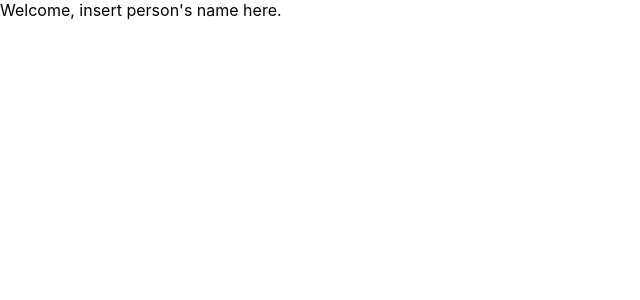
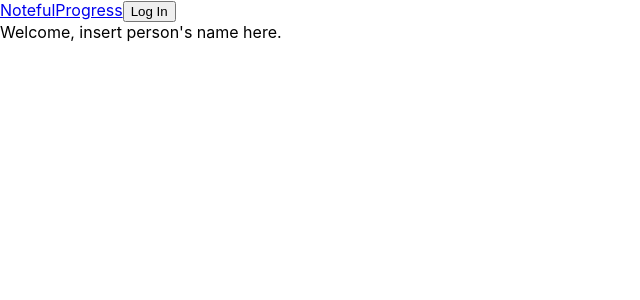
Before and after one commit to thinkful-ei24/Noteful-Client, a React (Create React App) app: page /dashboard in a window 1280 px wide. Shown: the top 300 px of the page, without its empty margins (0-640 px from the left). Built offline with nearby package versions, Linux system fonts and the light colour scheme; no server answers.

Commit message:
redirect flow

```diff
--- /dev/null
+++ b/src/_components/dashNavigation-component.js
@@ -0,0 +1,46 @@
+import React from 'react';
+import { NavLink } from 'react-router-dom';
+import { clearAuthToken } from '../_actions/auth-action';
+import { connect } from 'react-redux';
+import { Redirect } from 'react-router-dom';
+
+const DashNavigation = props => {
+  if (!props.loggedIn) {
+    return <Redirect to="/" />;
+  }
+
+  return (
+    <nav role="navigation">
+      <NavLink
+        aria-label="Noteful Logo"
+        to="/dashboard"
+        className="logo"
+        activeClassName="is-active"
+        exact={true}
+      >
+        Noteful
+      </NavLink>
+      <NavLink
+        aria-label="link to progress page"
+        to="/progress"
+        activeClassName="is-active"
+      >
+        Progress
+      </NavLink>
+      <button
+        onClick={() => {
+          props.dispatch(clearAuthToken());
+          localStorage.clear();
+        }}
+      >
+        Log In
+      </button>
+    </nav>
+  );
+};
+
+const mapStateToProps = state => ({
+  loggedIn: state.auth.currentUser !== null
+});
+
+export default connect(mapStateToProps)(DashNavigation);
--- a/src/_containers/dashboard-container.js
+++ b/src/_containers/dashboard-container.js
@@ -1,13 +1,13 @@
 import React from 'react';
 import { connect } from 'react-redux';
 
-//import DashNavigation from '../_components/dashNavigation.component';
+import DashNavigation from '../_components/dashNavigation-component';
 
 class Dashboard extends React.Component {
   render() {
     return (
       <div className="dashboard">
-        {/* <DashNavigation /> */}
+        <DashNavigation />
         <div className="dashboard-container">
           Welcome, insert person's name here.
         </div>
--- a/src/_containers/signup-container.js
+++ b/src/_containers/signup-container.js
@@ -1,5 +1,6 @@
 import React from 'react';
 import { Field, reduxForm, focus } from 'redux-form';
+import { Redirect } from 'react-router-dom';
 
 import Navigation from '../_components/navigation-component';
 
@@ -20,15 +21,12 @@ export class SignUpForm extends React.Component {
   }
 
   render() {
-    let nav;
-    // if (props.loggedIn) {
-    //   // nav = <DashNavigation />;
-    // } else {
-    nav = <Navigation />;
-    // }
+    if (this.props.loggedIn) {
+      return <Redirect to="/dashboard" />;
+    }
     return (
       <React.Fragment>
-        {nav}
+        <Navigation />
         <form
           className="login-form"
           onSubmit={this.props.handleSubmit(values => this.onSubmit(values))}
```
